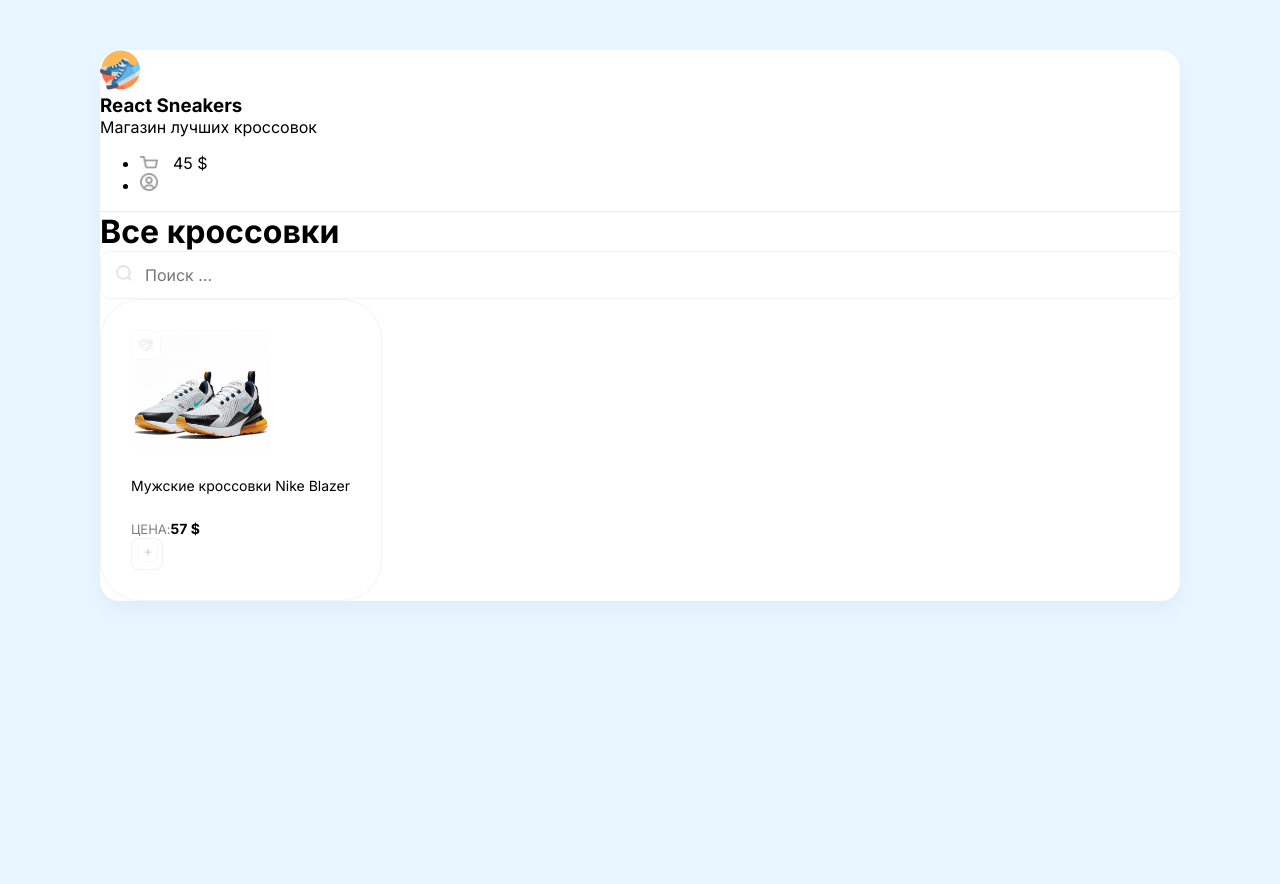
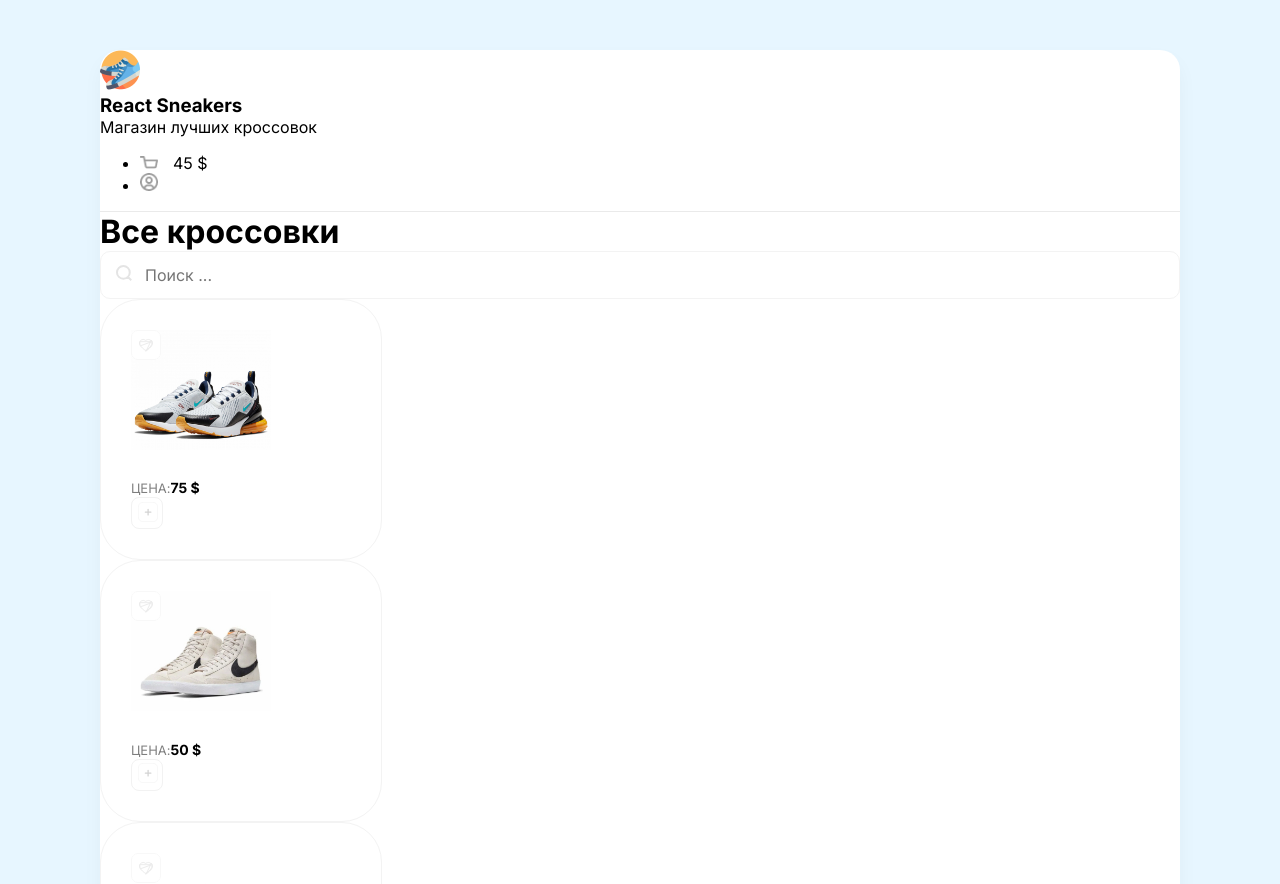
Before and after one commit to bangkok47/React-Sneakers-Shop, a React (Create React App) app: page / in a window 1280 px wide. Shown: the top 884 px of the page. Before the commit the page ends 800 px from the top, so only its background shows below. Built offline with nearby package versions, Linux system fonts and the light colour scheme.

Commit message:
fix components

```diff
--- a/src/App.js
+++ b/src/App.js
@@ -1,6 +1,29 @@
 import CardItem from './components/CardItem';
 import Header from './components/Header';
 import Cart from './components/Cart';
+
+const arr = [
+  {
+    title: 'Мужские Кроссовки Nike Air Max 270',
+    price: 75,
+    imageUrl: '/img/sneakers/1.jpg',
+  },
+  {
+    title: 'Мужские Кроссовки Nike Blazer ',
+    price: 50,
+    imageUrl: '/img/sneakers/2.jpg',
+  },
+  {
+    title: 'Мужские Кроссовки Puma X Aka Boku',
+    price: 47,
+    imageUrl: '/img/sneakers/3.jpg',
+  },
+  {
+    title: 'Мужские Кроссовки Nike Air Max 270',
+    price: 99,
+    imageUrl: '/img/sneakers/4.jpg',
+  },
+];
 
 function App() {
   return (
@@ -16,7 +39,9 @@ function App() {
           </div>
         </div>
         <div className="d-flex">
-          <CardItem />
+          {arr.map((obj) => (
+            <CardItem name={obj.title} price={obj.price} imageUrl={obj.imageUrl} />
+          ))}
         </div>
       </div>
     </div>
--- a/src/components/CardItem.jsx
+++ /dev/null
@@ -1,24 +0,0 @@
-import React from 'react';
-
-const CardItem = () => {
-  return (
-    <div className="card">
-      <div className="favorite">
-        <img src="/img/unlike.svg" alt="Unliked" />
-      </div>
-      <img width={140} height={120} src="/img/sneakers/1.jpg" alt="sneakers" />
-      <h5>Мужские кроссовки Nike Blazer</h5>
-      <div className="d-flex justify-between align-center">
-        <div className="d-flex flex-column">
-          <span>Цена:</span>
-          <b>57 $</b>
-        </div>
-        <button className="button">
-          <img width={20} height={20} src="/img/plus.svg" alt="plus" />
-        </button>
-      </div>
-    </div>
-  );
-};
-
-export default CardItem;
--- /dev/null
+++ b/src/components/CardItem/CardItem.module.scss
@@ -0,0 +1,33 @@
+.card {
+  border: 1px solid #f3f3f3;
+  padding: 30px;
+  width: 220px;
+  border-radius: 40px;
+  margin-right: 30px;
+  transition: box-shadow 0.2s ease-in-out, transform 0.2s ease-in-out;
+
+  &:hover {
+    box-shadow: 0px 20px 30px rgba(0, 0, 0, 0.07);
+    transform: translateY(-5px);
+  }
+
+  .favorite {
+    position: absolute;
+    cursor: pointer;
+  }
+
+  span {
+    text-transform: uppercase;
+    opacity: 0.5;
+    font-size: 13px;
+  }
+
+  b {
+    font-size: 14px;
+  }
+
+  h5 {
+    font-weight: 400;
+    font-size: 14px;
+  }
+}
--- /dev/null
+++ b/src/components/CardItem/index.js
@@ -0,0 +1,29 @@
+import React from 'react';
+import styles from './CardItem.module.scss';
+
+function CardItem({ title, price, imageUrl }) {
+  const onClickButton = () => {
+    alert('клик по кнопке');
+  };
+
+  return (
+    <div className={styles.card}>
+      <div className={styles.favorite}>
+        <img src="/img/unlike.svg" alt="Unliked" />
+      </div>
+      <img width={140} height={120} src={imageUrl} alt="sneakers" />
+      <h5>{title}</h5>
+      <div className="d-flex justify-between align-center">
+        <div className="d-flex flex-column">
+          <span>Цена:</span>
+          <b>{price} $</b>
+        </div>
+        <button onClick={onClickButton} className="button">
+          <img width={20} height={20} src="/img/plus.svg" alt="plus" />
+        </button>
+      </div>
+    </div>
+  );
+}
+
+export default CardItem;
--- a/src/components/Cart.jsx
+++ b/src/components/Cart.jsx
@@ -1,6 +1,6 @@
 import React from 'react';
 
-const Cart = () => {
+function Cart() {
   return (
     <div style={{ display: 'none' }} className="overlay">
       <div className="drawer">
@@ -61,6 +61,6 @@ const Cart = () => {
       </div>
     </div>
   );
-};
+}
 
 export default Cart;
--- a/src/components/Header.jsx
+++ b/src/components/Header.jsx
@@ -1,6 +1,6 @@
 import React from 'react';
 
-const Header = () => {
+function Header() {
   return (
     <header className="d-flex justify-between align-center p-40">
       <div className="d-flex align-center">
@@ -21,6 +21,6 @@ const Header = () => {
       </ul>
     </header>
   );
-};
+}
 
 export default Header;
--- a/src/index.scss
+++ b/src/index.scss
@@ -33,40 +33,6 @@ header {
 .content {
   h1 {
     margin: 0;
-  }
-}
-
-.card {
-  border: 1px solid #f3f3f3;
-  padding: 30px;
-  width: 220px;
-  border-radius: 40px;
-  margin-right: 30px;
-  transition: box-shadow 0.2s ease-in-out, transform 0.2s ease-in-out;
-
-  &:hover {
-    box-shadow: 0px 20px 30px rgba(0, 0, 0, 0.07);
-    transform: translateY(-5px);
-  }
-
-  .favorite {
-    position: absolute;
-    cursor: pointer;
-  }
-
-  span {
-    text-transform: uppercase;
-    opacity: 0.5;
-    font-size: 13px;
-  }
-
-  b {
-    font-size: 14px;
-  }
-
-  h5 {
-    font-weight: 400;
-    font-size: 14px;
   }
 }
 
```
